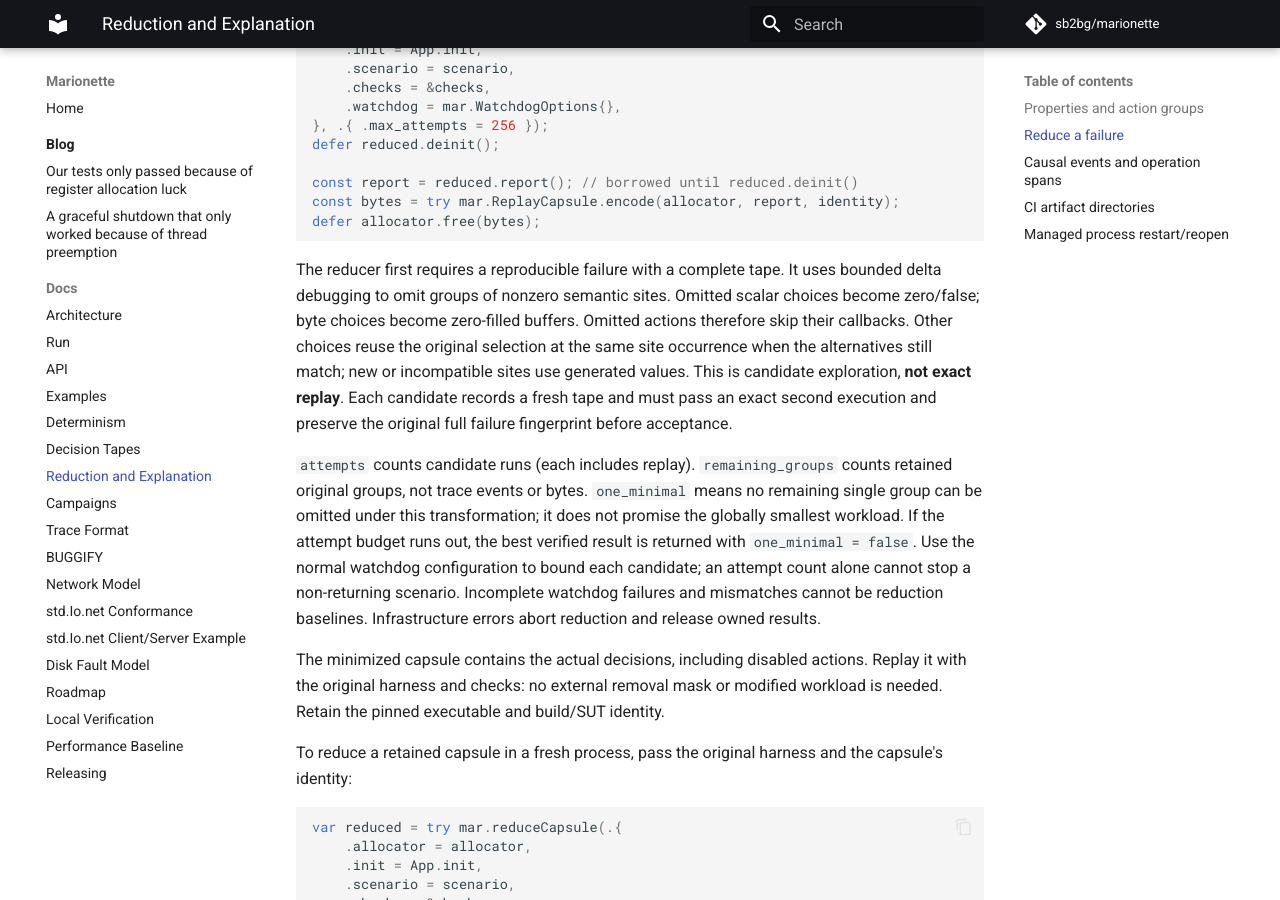
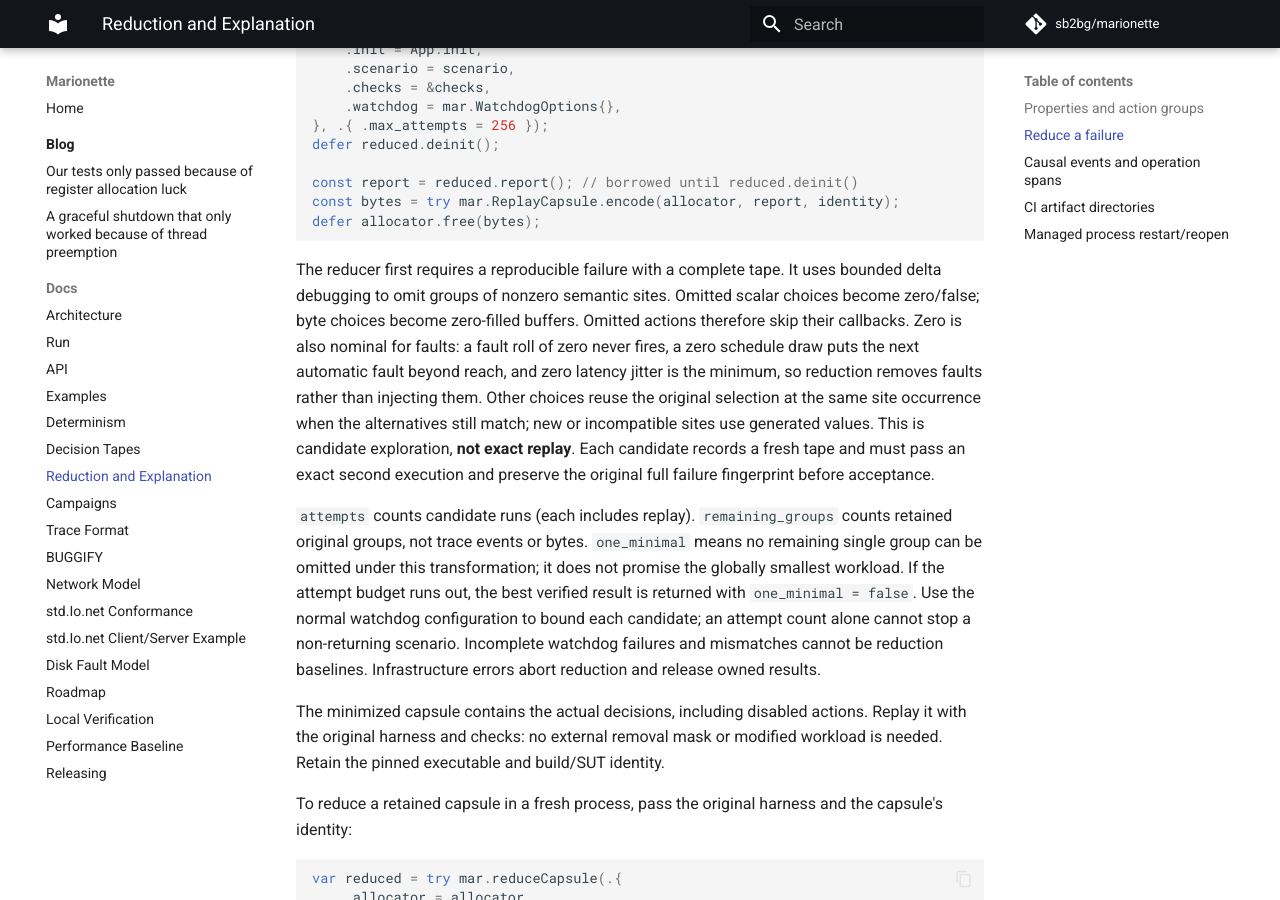
Before and after one commit to sb2bg/marionette, an MkDocs documentation site: the page built from docs/reduction-and-explanation.md, in a window 1280 px wide and 900 px high, scrolled down 1128 px. Built offline with MkDocs 1.6.1 and Material for MkDocs 9.7.7, drawn with Linux system fonts in a browser that asks for light colours; comment, search, counter and statistics services are not loaded.

Commit message:
Make a zero fault roll mean no fault
Every probabilistic fault roll fired on the bottom numerator rolls, so a
zero roll injected the fault. Reduction replaces removed decisions with
zero and skips sites already at zero, so it added faults and could never
remove one that fired: reducing a failure with incidental read errors
made every read fail. BuggifyRate.fires now fires on the top numerator
rolls, and network drops, disk faults, allocation and application
BUGGIFY all use it. Seed-pinned tests move to seeds that reproduce their
original fault patterns: 2390 is the one-in-two complement of seed 3
for the disk metadata tests, and the idempotency example now fails at
seed 12.

```diff
--- a/docs/reduction-and-explanation.md
+++ b/docs/reduction-and-explanation.md
@@ -61,7 +61,10 @@ defer allocator.free(bytes);
 The reducer first requires a reproducible failure with a complete tape. It uses
 bounded delta debugging to omit groups of nonzero semantic sites. Omitted
 scalar choices become zero/false; byte choices become zero-filled buffers.
-Omitted actions therefore skip their callbacks. Other choices reuse the original
+Omitted actions therefore skip their callbacks. Zero is also nominal for faults:
+a fault roll of zero never fires, a zero schedule draw puts the next automatic
+fault beyond reach, and zero latency jitter is the minimum, so reduction removes
+faults rather than injecting them. Other choices reuse the original
 selection at the same site occurrence when the alternatives still match; new or
 incompatible sites use generated values. This is candidate exploration, **not
 exact replay**. Each candidate records a fresh tape and must pass an exact second
```
Also changed, not shown: CHANGELOG.md (+11 -0 lines), SIMULATOR_FINDINGS.md (+0 -1 lines), docs/buggify.md (+2 -0 lines), 9 other files.
